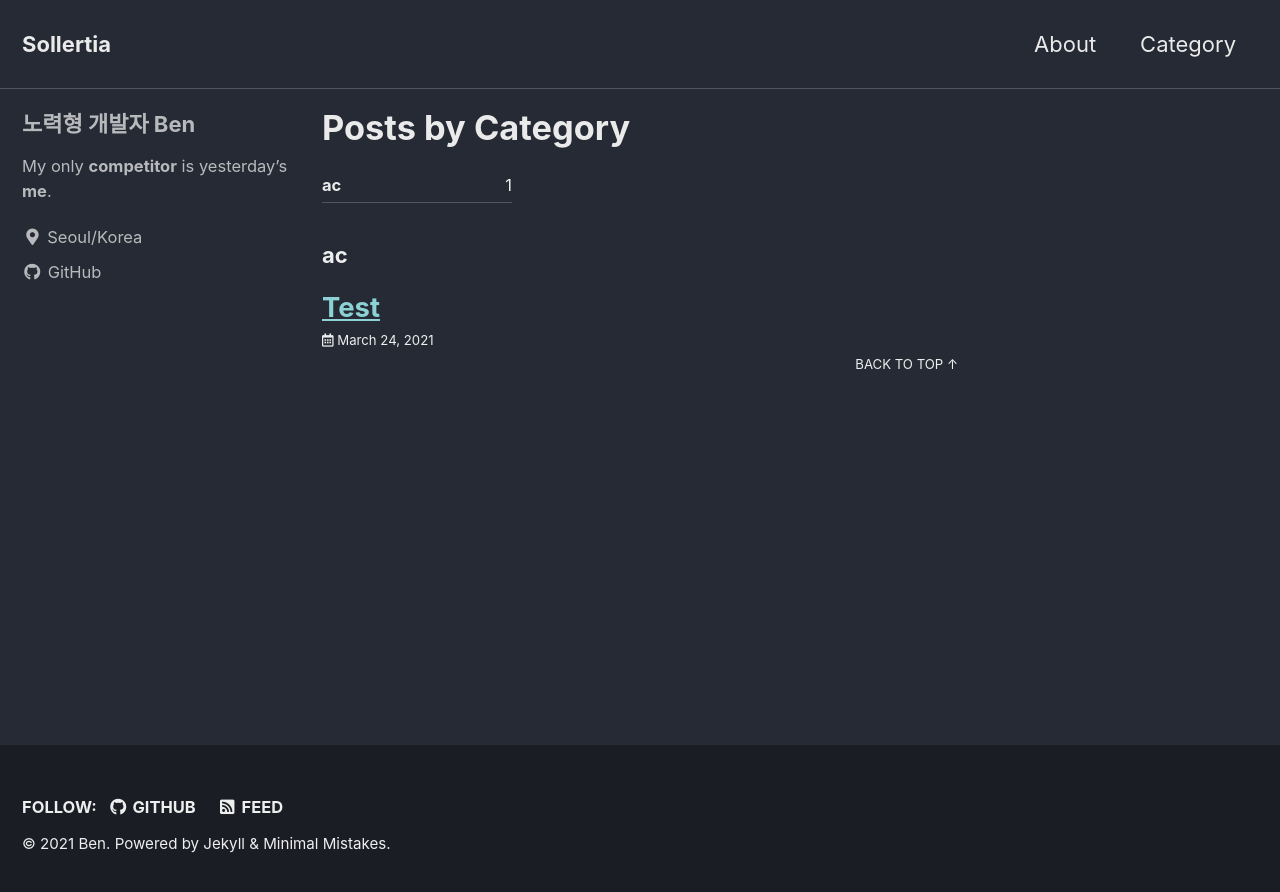
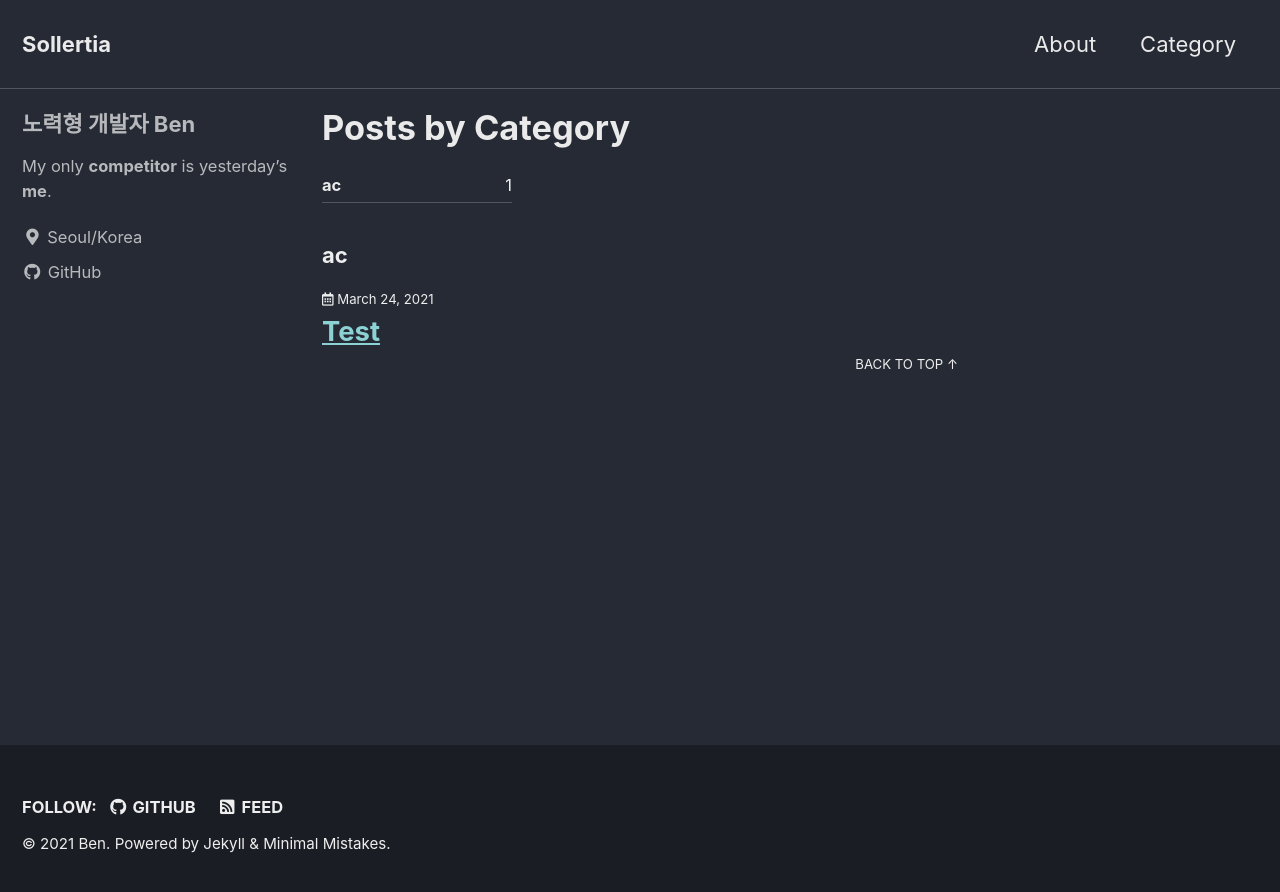
Before and after one commit to sollertia/sollertia.github.io, a Jekyll site: the page built from _pages/category_archive.md, in a window 1280 px wide. Shown: the top 892 px of the page. Built offline with Jekyll 4.4.1, drawn with Linux system fonts in a browser that asks for light colours; cached includes are drawn as plain includes.

Commit message:
ch posi pg_meta and add pg_taxonomy

```diff
--- a/_includes/archive-single.html
+++ b/_includes/archive-single.html
@@ -12,6 +12,7 @@
 
 <div class="{{ include.type | default: 'list' }}__item">
   <article class="archive__item" itemscope itemtype="https://schema.org/CreativeWork">
+    {% include page__meta.html type=include.type %}
     {% if include.type == "grid" and teaser %}
       <div class="archive__item-teaser">
         <img src="{{ teaser | relative_url }}" alt="">
@@ -24,7 +25,7 @@
         <a href="{{ post.url | relative_url }}" rel="permalink">{{ title }}</a>
       {% endif %}
     </h2>
-    {% include page__meta.html type=include.type %}
+    {% include page__taxonomy.html type=include.type %}
   <!--  {% if post.excerpt %}<p class="archive__item-excerpt" itemprop="description">{{ post.excerpt | markdownify | strip_html | truncate: 160 }}</p>{% endif %}-->
   </article>
 </div>
```
